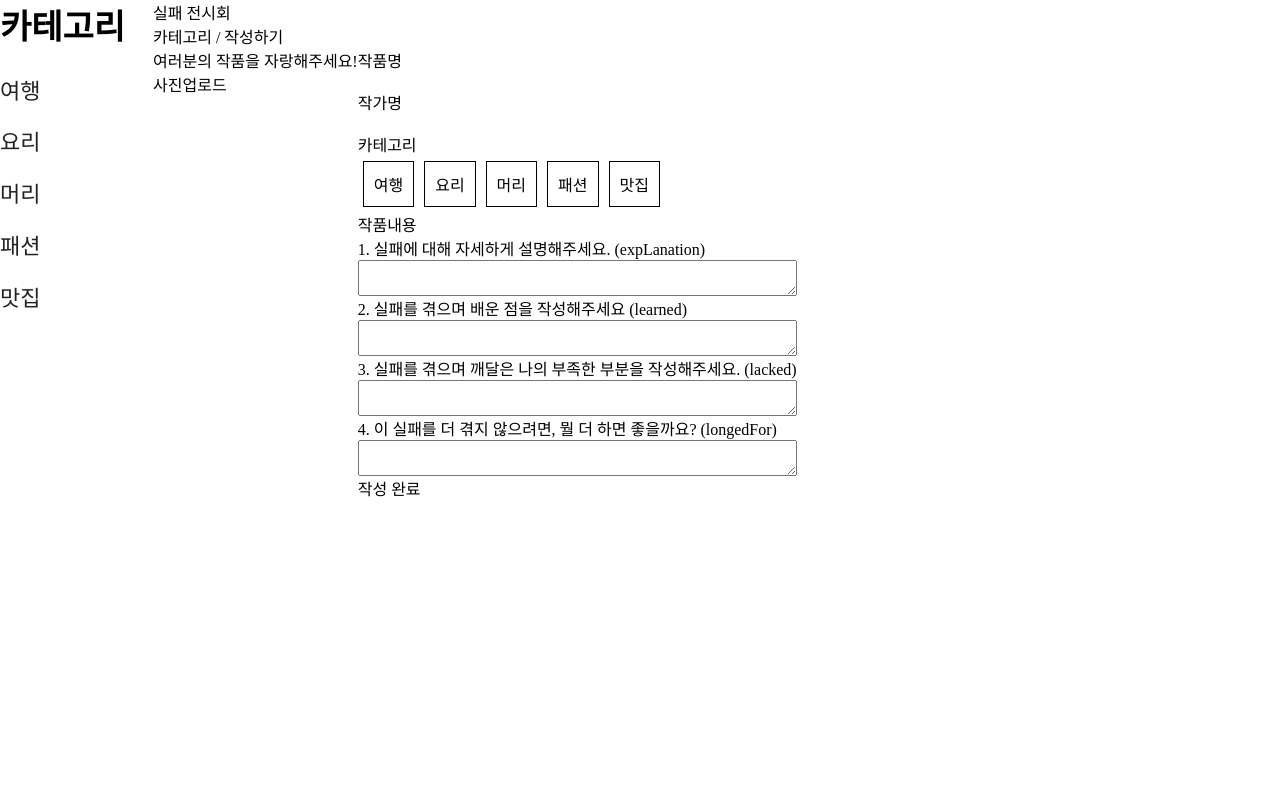
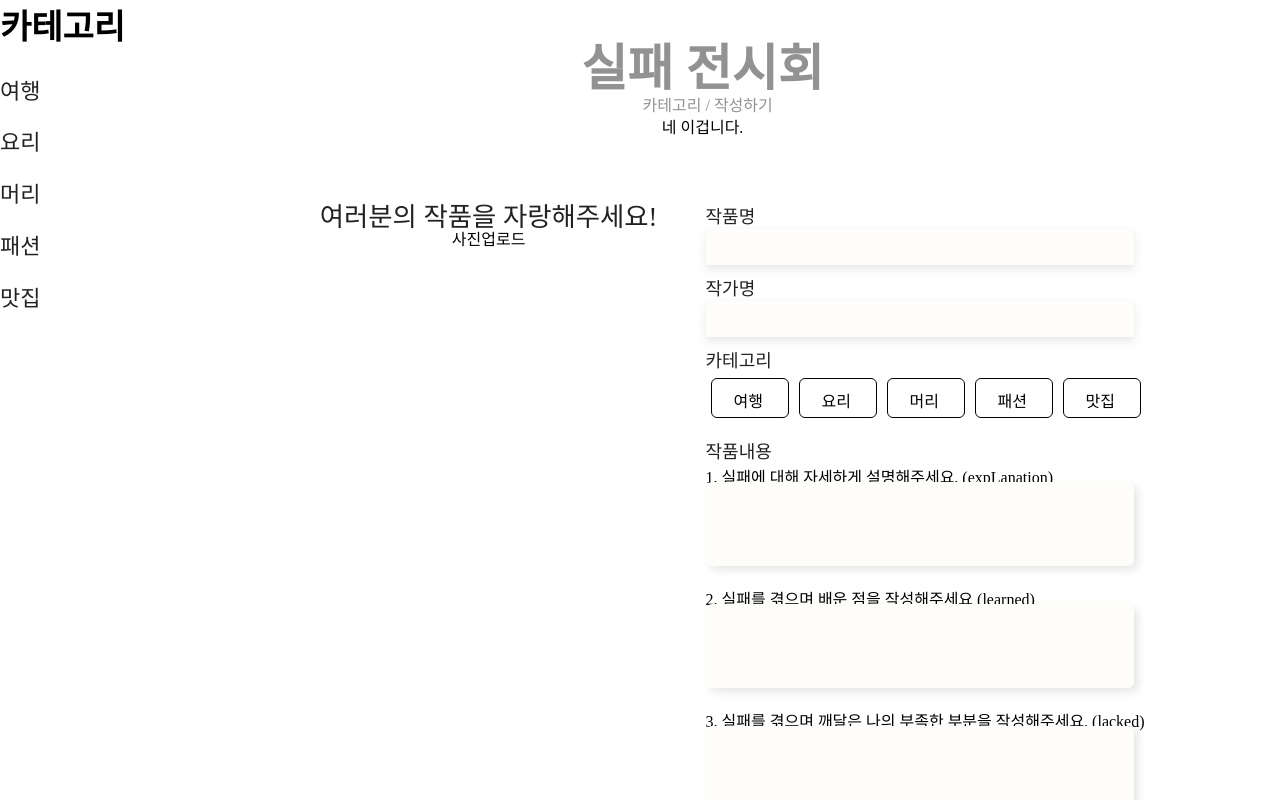
Before and after one commit to 3rd-PARD-WEB-PART/PARDYZ, a React (Create React App) app in the folder pardyz/: page /writing in a window 1280 px wide. Shown: the top 800 px of the page. Built offline with nearby package versions, Linux system fonts and the light colour scheme; no server answers.

Commit message:
Writing 구현

```diff
--- /dev/null
+++ b/pardyz/src/Components/MenuBar.js
@@ -0,0 +1,9 @@
+function MenuBar() {
+  return(
+    <>
+    네 이겁니다.
+    </>
+  )
+}
+
+export default MenuBar;
--- a/pardyz/src/GlobalStyles.js
+++ b/pardyz/src/GlobalStyles.js
@@ -40,6 +40,10 @@ form {
     all: unset;
 } */
 
+textarea{
+    all: unset;
+}
+
 :any-link {
     all: unset;
 }
--- a/pardyz/src/Pages/WritingPage.js
+++ b/pardyz/src/Pages/WritingPage.js
@@ -1,6 +1,7 @@
 import { useState } from "react";
 import styled from "styled-components";
 import { postInfoAPI } from "../API/Axios";
+import MenuBar from "../Components/MenuBar";
 
 const WritingPage = () => {
   const [formData, setFormData] = useState({
@@ -38,18 +39,19 @@ const WritingPage = () => {
     <>
       <Div>
         <TopDiv>
-          <h1>실패 전시회</h1>
-          <div>카테고리 / 작성하기</div>
+          <Title>실패 전시회</Title>
+          <SubTitle>카테고리 / 작성하기</SubTitle>
+          <MenuBar/>
         </TopDiv>
         <BottomDiv>
           <Left>
-            <div>여러분의 작품을 자랑해주세요!</div>
+            <LeftTitle>여러분의 작품을 자랑해주세요!</LeftTitle>
             <div>사진업로드</div>
           </Left>
           <Right>
             <FormArea>
-              <label>작품명</label>
-              <input
+              <BigLabel>작품명</BigLabel>
+              <Input
                 type="text"
                 name="title"
                 value={formData.title}
@@ -57,8 +59,8 @@ const WritingPage = () => {
               />
             </FormArea>
             <FormArea>
-              <label>작가명</label>
-              <input
+              <BigLabel>작가명</BigLabel>
+              <Input
                 type="text"
                 name="painter"
                 value={formData.painter}
@@ -66,51 +68,51 @@ const WritingPage = () => {
               />
             </FormArea>
             <FormArea>
-              <label>카테고리</label>
-              <div>
+              <BigLabel>카테고리</BigLabel>
+              <CategoryButton>
                 <Category onClick={() => handleCategoryChange(0)}>여행</Category>
                 <Category onClick={() => handleCategoryChange(1)}>요리</Category>
                 <Category onClick={() => handleCategoryChange(2)}>머리</Category>
                 <Category onClick={() => handleCategoryChange(3)}>패션</Category>
                 <Category onClick={() => handleCategoryChange(4)}>맛집</Category>
-              </div>
+              </CategoryButton>
             </FormArea>
             <FormArea>
-              <div>작품내용</div>
+              <BigLabel>작품내용</BigLabel>
               <form onSubmit={handleSubmit}>
                 <OneForm>
-                  <label>1. 실패에 대해 자세하게 설명해주세요. (expLanation)</label>
-                  <textarea
+                  <Label>1. 실패에 대해 자세하게 설명해주세요. (expLanation)</Label>
+                  <Textarea
                     name="expLanation"
                     value={formData.expLanation}
                     onChange={handleChange}
                   />
                 </OneForm>
                 <OneForm>
-                  <label>2. 실패를 겪으며 배운 점을 작성해주세요 (learned)</label>
-                  <textarea
+                  <Label>2. 실패를 겪으며 배운 점을 작성해주세요 (learned)</Label>
+                  <Textarea
                     name="learned"
                     value={formData.learned}
                     onChange={handleChange}
                   />
                 </OneForm>
                 <OneForm>
-                  <label>3. 실패를 겪으며 깨달은 나의 부족한 부분을 작성해주세요. (lacked)</label>
-                  <textarea
+                  <Label>3. 실패를 겪으며 깨달은 나의 부족한 부분을 작성해주세요. (lacked)</Label>
+                  <Textarea
                     name="lacked"
                     value={formData.lacked}
                     onChange={handleChange}
                   />
                 </OneForm>
                 <OneForm>
-                  <label>4. 이 실패를 더 겪지 않으려면, 뭘 더 하면 좋을까요? (longedFor)</label>
-                  <textarea
+                  <Label>4. 이 실패를 더 겪지 않으려면, 뭘 더 하면 좋을까요? (longedFor)</Label>
+                  <Textarea
                     name="longedFor"
                     value={formData.longedFor}
                     onChange={handleChange}
                   />
                 </OneForm>
-                <button type="submit">작성 완료</button>
+                <WriteDone type="submit">작성 완료</WriteDone>
               </form>
             </FormArea>
           </Right>
@@ -121,28 +123,38 @@ const WritingPage = () => {
 };
 
 const Div = styled.div`
+  width: 1512px;
+  flex-direction: column;
   display: flex;
-  flex-direction: column;
+  align-items: center;
+  margin-top:60px;
 `;
 
 const TopDiv = styled.div`
   display: flex;
   flex-direction: column;
+  justify-content: center;
+  align-items: center;
+  margin-bottom: 70px;
 `;
 
 const BottomDiv = styled.div`
   display: flex;
   flex-direction: row;
+  justify-content: center;
 `;
 
 const Left = styled.div`
   display: flex;
   flex-direction: column;
+  align-items: center;
+  width: 434px;
 `;
 
 const Right = styled.div`
   display: flex;
   flex-direction: column;
+  width: 428px;
 `;
 
 const FormArea = styled.div`
@@ -153,6 +165,7 @@ const FormArea = styled.div`
 const OneForm = styled.div`
   display: flex;
   flex-direction: column;
+  margin-bottom: 20px;
 `;
 
 const Category = styled.div`
@@ -161,6 +174,130 @@ const Category = styled.div`
   padding: 10px;
   border: 1px solid #000;
   cursor: pointer;
+  width: 31px;
+  height: 20px;
+  padding: 9px 23px 9px 22px;
+  gap: 0px;
+  border-radius: 6px;
+  opacity: 0px;
+
+
 `;
 
+const LeftTitle = styled.div`
+width: 434px;
+height: 18px;
+gap: 0px;
+opacity: 0px;
+font-family: 210 Cheoeumcheoreom;
+font-size: 26.4px;
+font-weight: 400;
+line-height: 18px;
+text-align: left;
+color: #222222;
+display: flex;
+justify-content: center;
+`
+
+const Textarea = styled.textarea`
+width: 428px;
+height: 84px;
+top: 24px;
+left: 7px;
+gap: 0px;
+border-radius: 6px;
+opacity: 0px;
+background: #FFFDFA;
+box-shadow: 4px 4px 10px 0px #0000001A;
+`
+
+const Label = styled.label`
+width: 318px;
+height: 18px;
+gap: 0px;
+opacity: 0px;
+`
+
+const WriteDone = styled.button`
+width: 162px;
+height: 18px;
+top: 21px;
+left: 133px;
+gap: 0px;
+opacity: 0px;
+padding: 21px 132px 15px 133px;
+border-radius: 6px;
+background: #FFBD3D;
+color: #black;
+display: flex;
+justify-content: center;
+align-items: center;
+
+`
+
+const Input = styled.input`
+width: 428px;
+height: 36px;
+top: 416px;
+left: 844px;
+gap: 0px;
+border-radius: 6px 0px 0px 0px;
+opacity: 0px;
+background: #FFFDFA;
+box-shadow: 0px 4px 10px 0px #0000001A;
+display: flex;
+margin-bottom: 15px;
+`
+
+const BigLabel = styled.label`
+width: 80px;
+height: 18px;
+top: 563px;
+left: 844px;
+gap: 0px;
+opacity: 0px;
+font-family: 210 Cheoeumcheoreom;
+font-size: 18px;
+font-weight: 400;
+line-height: 18px;
+text-align: left;
+color: #222222;
+margin-bottom: 3px;
+`
+
+const Title = styled.div`
+width: 267px;
+height: 17px;
+top: 141px;
+left: 730px;
+gap: 0px;
+opacity: 0px;
+font-family: Apple SD Gothic Neo;
+font-size: 50px;
+font-weight: 600;
+line-height: 18px;
+text-align: center;
+color: #929292;
+margin-bottom: 20px;
+`
+
+const SubTitle = styled.div`
+width: 120px;
+height: 17px;
+top: 179px;
+left: 804px;
+gap: 0px;
+opacity: 0px;
+font-family: Apple SD Gothic Neo;
+font-size: 16px;
+font-weight: 500;
+line-height: 18px;
+text-align: center;
+color: #929292;
+`
+
+const CategoryButton = styled.div`
+margin-bottom: 20px;
+`
+
 export default WritingPage;
```
